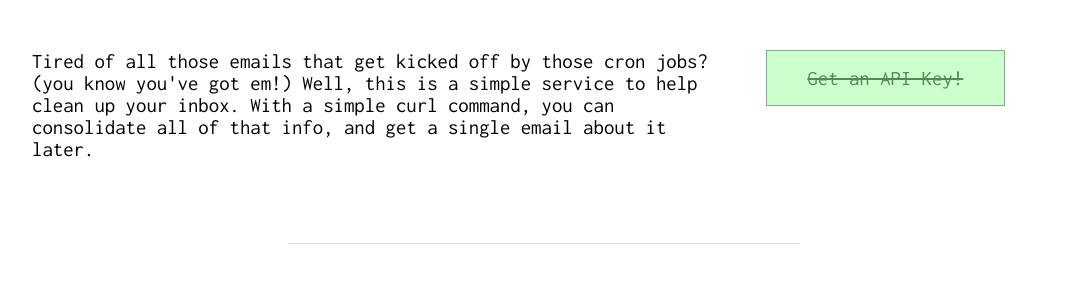
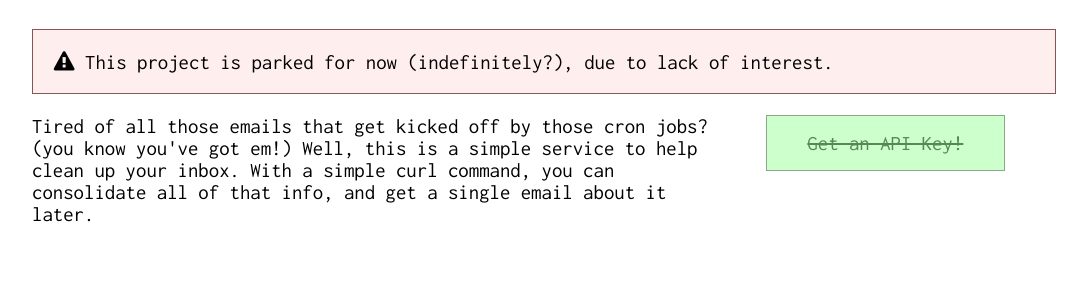
Before and after one commit to bradmontgomery/cronlog_io, a plain HTML site: page docs/index.html in a window 1280 px wide. Shown: the part 213-497 px from the top of the page, without its empty margins (96-1183 px from the left). Drawn offline with Linux system fonts and the light colour scheme.

Commit message:
updated notification

```diff
--- a/docs/index.html
+++ b/docs/index.html
@@ -46,6 +46,7 @@
         color: #585;
       }
       .button:hover {background-color: #efe;}
+      .notify { background-color: #fee; border: 1px solid #855; padding: 1em; }
     </style>
   </head>
   <body>
@@ -54,6 +55,10 @@
       cronlog
     </h1>
     <p class="lead">Log events. Get an email report later.</p>
+    <div class="notify">
+      <i class="fa fa-warning" aria-hidden="true"></i>
+      This project is parked for now (indefinitely?), due to lack of interest.
+    </div>
     <div class="flex-wrapper">
       <div class="description">
         <p>Tired of all those emails that get kicked off by those cron jobs? (you
```
